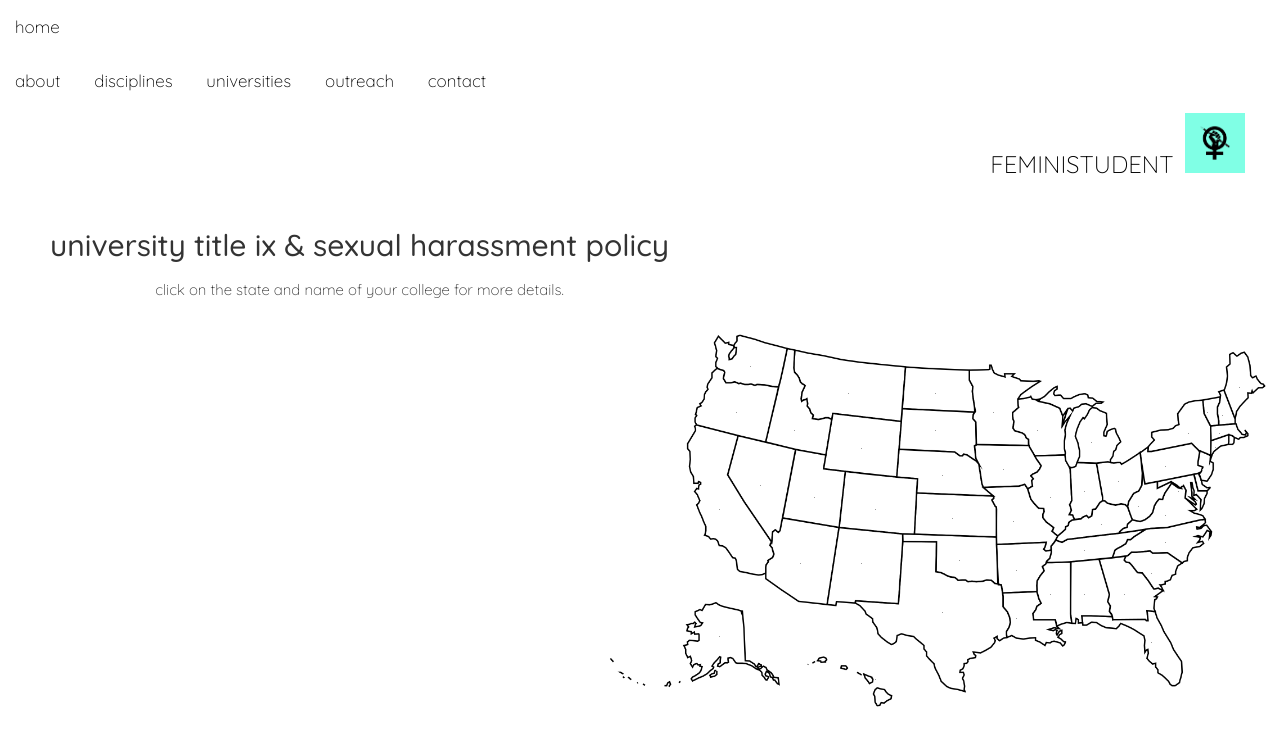
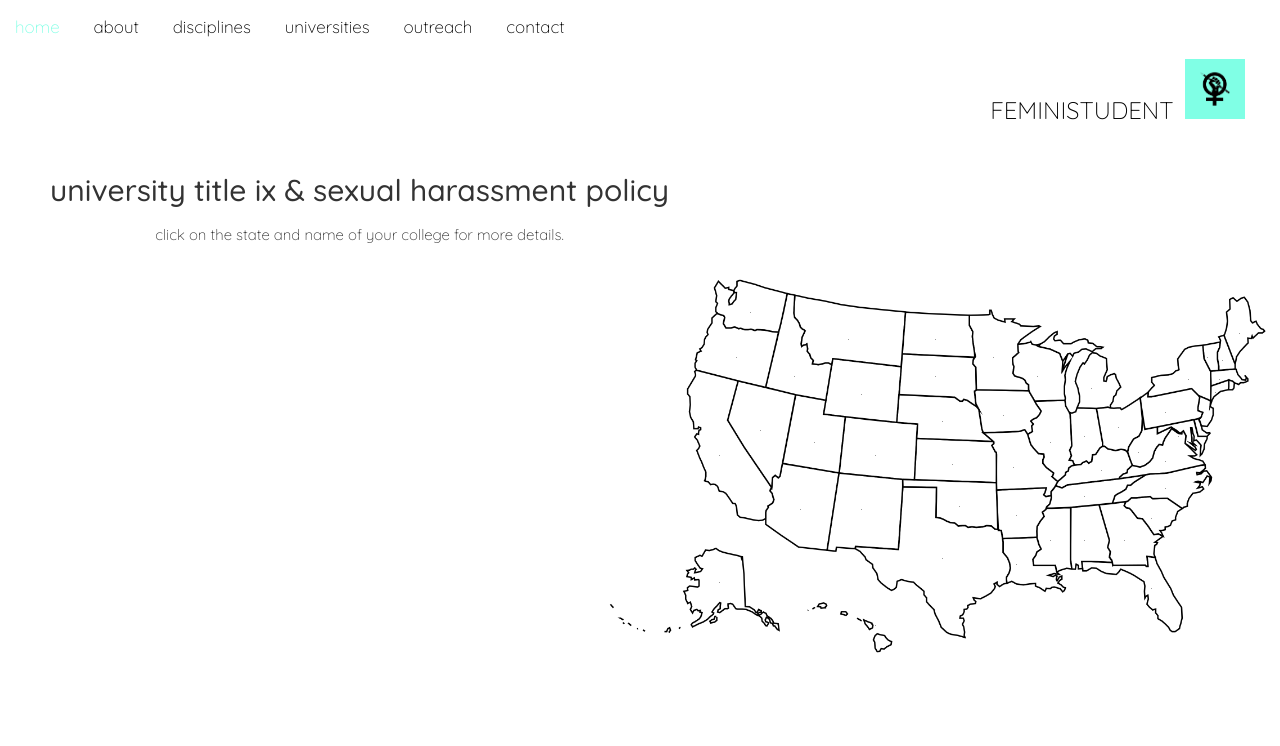
Before and after one commit to feministudent/feministudent.github.io, a plain HTML site: page universities.html in a window 1280 px wide. In both pictures the pointer is over the link "home". Drawn offline with nearby package versions, Linux system fonts and the light colour scheme; grey boxes are pictures that could not be loaded.

Commit message:
fixed navbar on universities pg

```diff
--- a/universities.css
+++ b/universities.css
@@ -75,14 +75,14 @@
     font-weight: 300;
 }
 
-#home-option, #about-option, #disciplines-option, #universities-option,
+#index-option, #about-option, #disciplines-option, #universities-option,
     #outreach-option, #contact-option {
     display: inline-block;
 }
 
 /*when the user hovers over the navigation bar options,
     they turn mint green*/
-#home-option:hover a, #about-option:hover a, #disciplines-option:hover a,
+#index-option:hover a, #about-option:hover a, #disciplines-option:hover a,
     #universities-option:hover a, #outreach-option:hover a, #contact-option:hover a {
     color: #80ffe5;
 }
```
